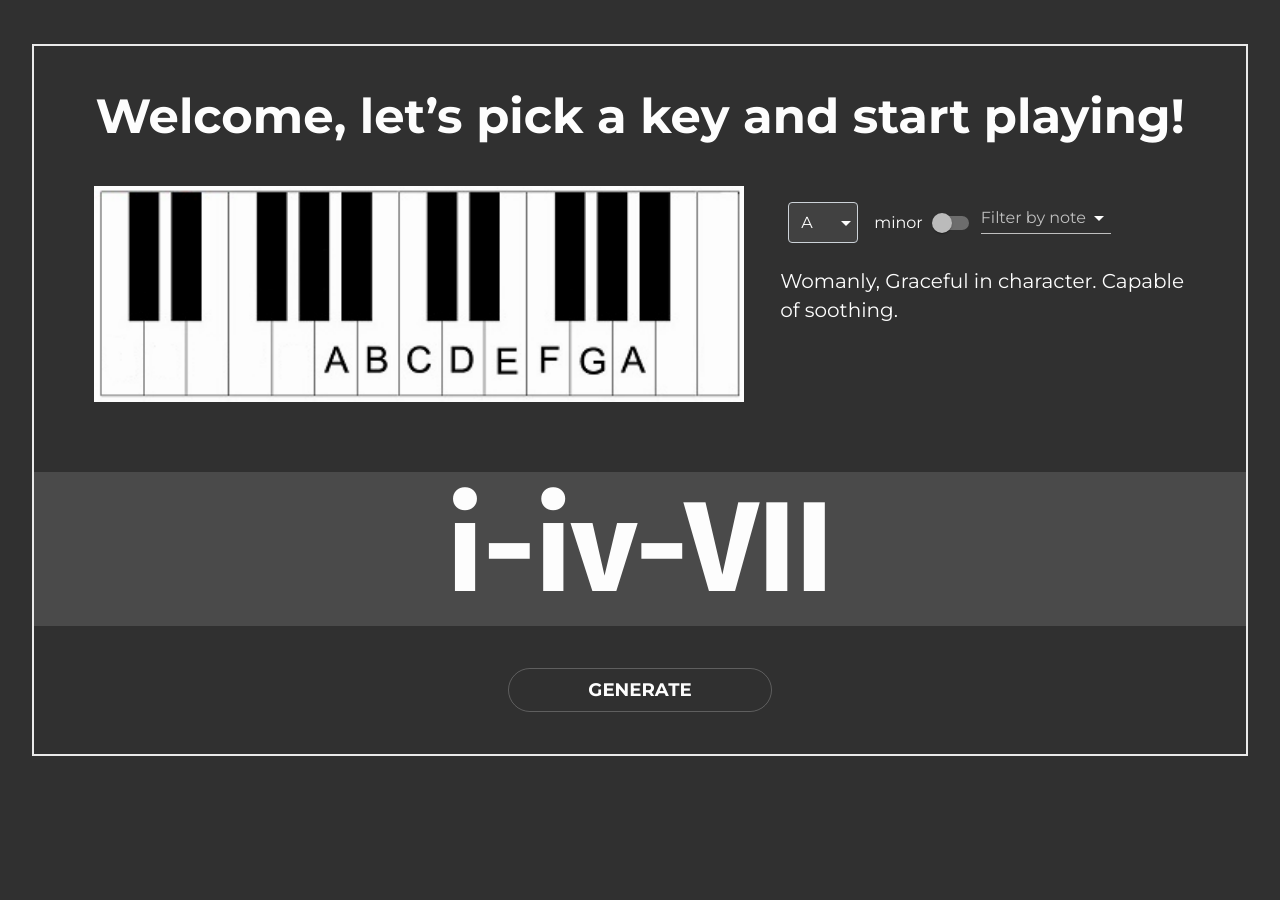
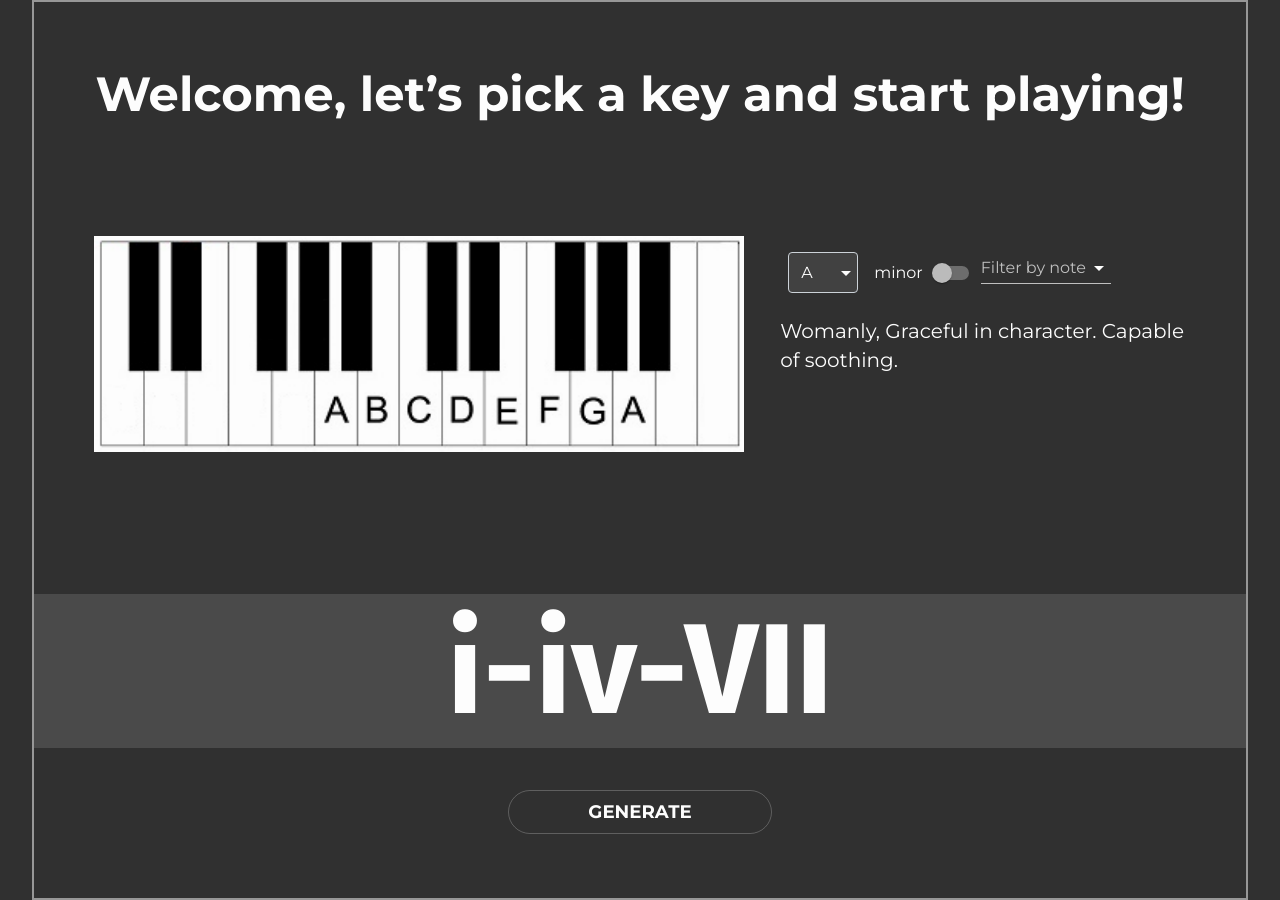
Before and after one commit to mindxploit/EasyChord, a React (Create React App) app: page / in a window 1280 px wide. Before the commit the page ends 800 px from the top, so only its background shows below. Built offline with nearby package versions, Linux system fonts and the light colour scheme.

Commit message:
css fixes

```diff
--- a/src/App.js
+++ b/src/App.js
@@ -38,12 +38,13 @@
     });
 
     const ContainerDiv = styled.div`
-        border: 2px solid rgba(255,255,255, 0.9);
-        min-height: 100%;
-        min-width: 100%;
+        box-sizing: border-box;
+        border: 2px solid rgba(255,255,255, 0.5);
+        height: 900px;
         display: flex;
         flex-direction: column;
-        padding: 3em 0;
+        justify-content: space-around;
+        padding: 2em 0;
         margin: auto;
         @media (max-width: 480px) {
             border: none;
@@ -65,12 +66,12 @@
     `
 
     return (
+        <ThemeProvider theme={theme}>
+            <GlobalContext>
                 <AppContainer>
                     <Fade duration={6000}>
                         <ContainerDiv>
-                    <ThemeProvider theme={theme}>
                             <CssBaseline />
-                        <GlobalContext>
                             <Fade up duration={2000}>
                                 <Header />
                             </Fade>
@@ -80,11 +81,11 @@
                             <Fade delay={2000} duration={2000}>
                                 <Progression />
                             </Fade>
-                        </GlobalContext>
-                    </ThemeProvider>
                         </ContainerDiv>
                     </Fade>
                 </AppContainer>
+            </GlobalContext>
+        </ThemeProvider>
     )
 }
 
--- a/src/Components/Description.js
+++ b/src/Components/Description.js
@@ -62,6 +62,7 @@
 		font-size: 1.25rem;
 		margin: 0.4em 0 0 0.4em;
 		max-width: 800px;
+		height: 60px;
 		@media (max-width: 480px) {
 			font-size: 1rem;
 			min-height: 110px;
```
Lines whose indentation alone changed are shown as unchanged.
